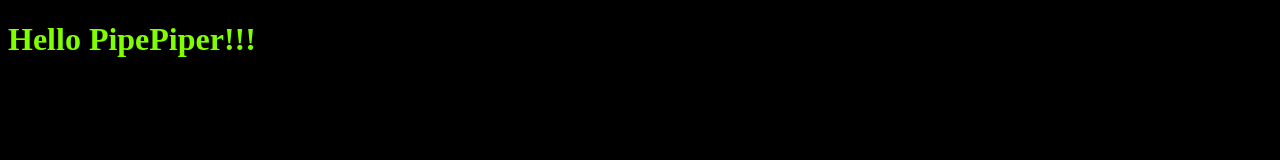
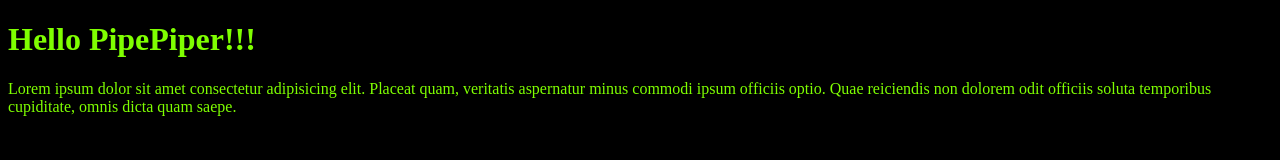
Before and after one commit to VAlexei/bjs, a plain HTML site: page index.html in a window 1280 px wide. Drawn offline with Linux system fonts and the light colour scheme.

Commit message:
Add test lorem...

```diff
--- a/index.html
+++ b/index.html
@@ -8,5 +8,6 @@
   <body>
     <h1>Hello PipePiper!!!</h1>
     <script src="learn.js"></script>
+    <p>Lorem ipsum dolor sit amet consectetur adipisicing elit. Placeat quam, veritatis aspernatur minus commodi ipsum officiis optio. Quae reiciendis non dolorem odit officiis soluta temporibus cupiditate, omnis dicta quam saepe.</p>
   </body>
 </html>
```
